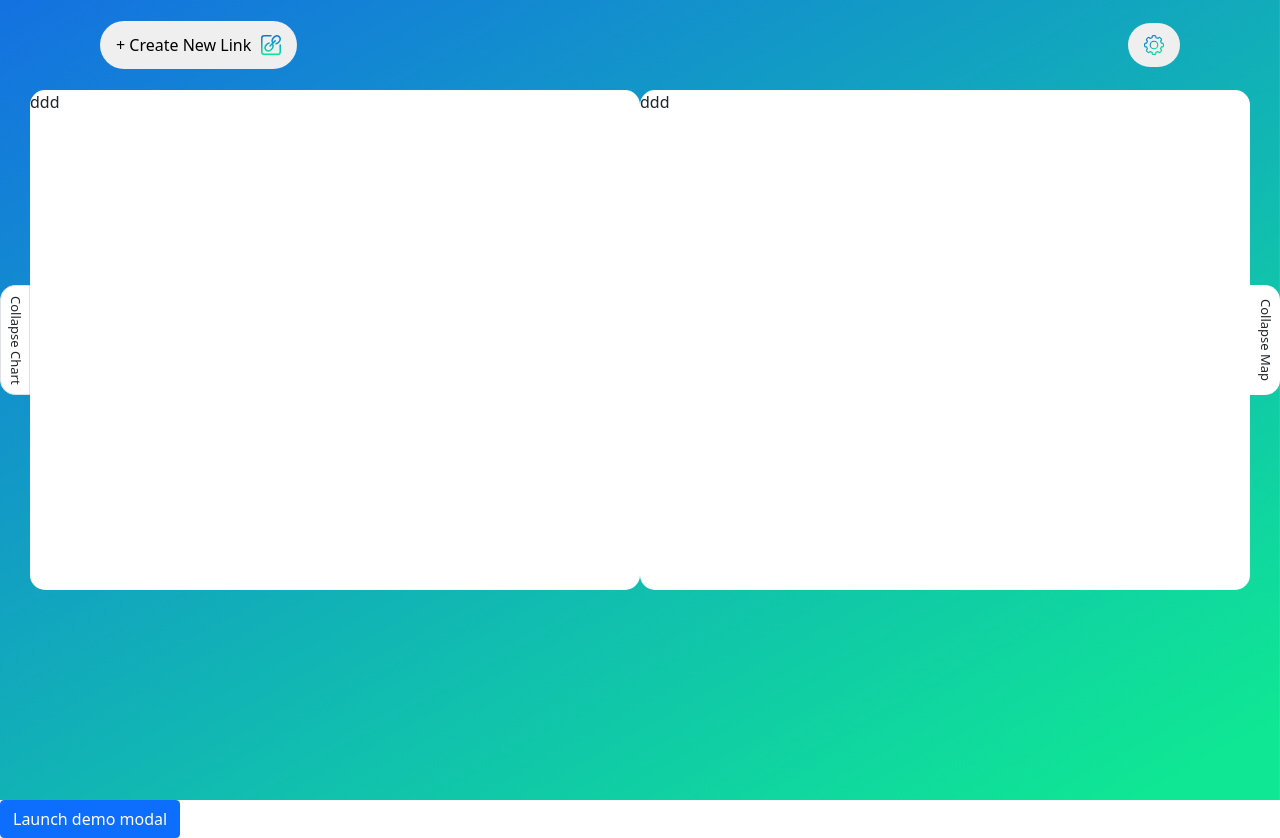
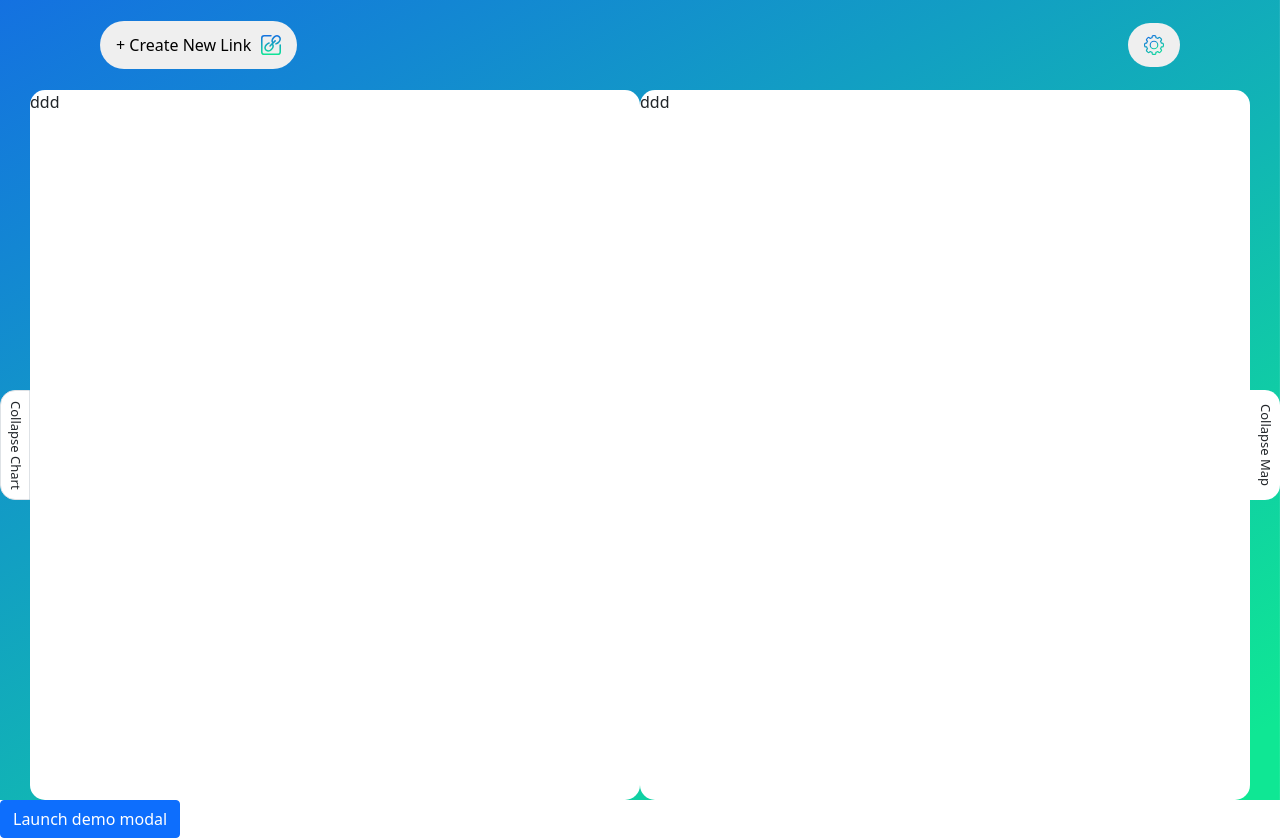
Before and after one commit to Awais-Practice/url-shortner-landing-page, a plain HTML site: page index.html in a window 1280 px wide. Drawn offline with nearby package versions, Linux system fonts and the light colour scheme.

Commit message:
Fixed layout issue in landing page

```diff
--- a/assets/scss/style.scss
+++ b/assets/scss/style.scss
@@ -6,6 +6,8 @@ body {
     background-image: url("../images/Dashboard.svg");
     background-size: cover;
     background-position: right bottom;
+    display: flex;
+    flex-direction: column;
 
     .header {
       height: 60px;
@@ -47,13 +49,14 @@ body {
       margin-top: 30px;
       display: flex;
       justify-content: center;
+      flex-grow: 1;
 
       .col {
         display: flex;
         flex-direction: row;
         justify-content: center;
         width: 48%;
-        height: 500px;
+        height: 100%;
         .col-chart {
           background-color: #ffff;
           flex-grow: 1;
```
Also changed, not shown: assets/css/style.css.
